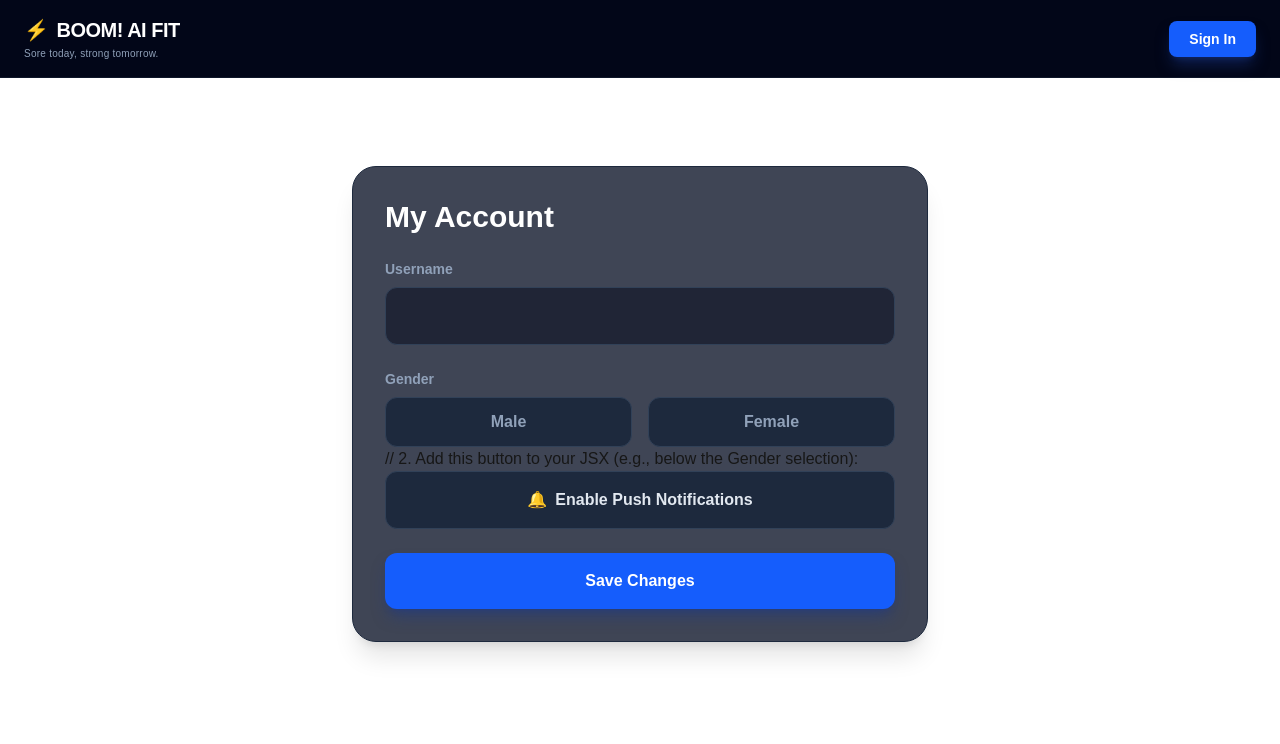
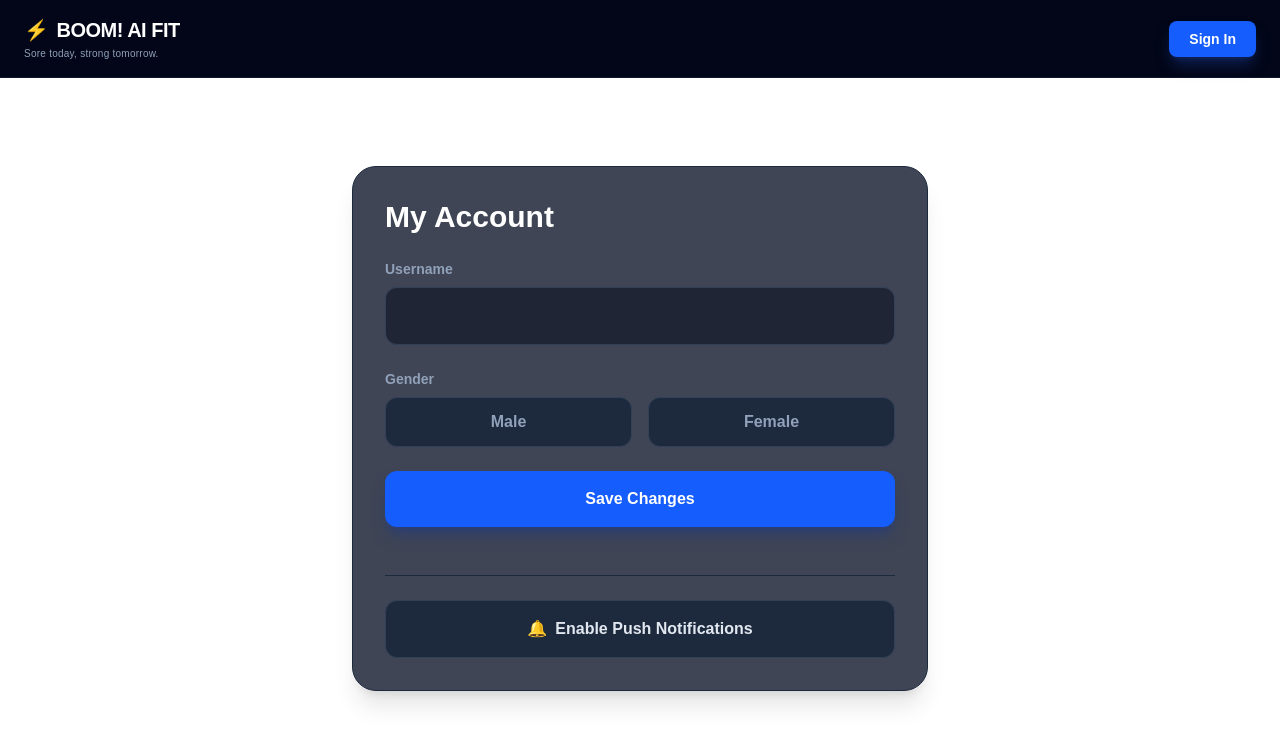
Before and after one commit to boomelm36-beep/ai-fitness-app, a Next.js app: page /account in a window 1280 px wide. Shown: the top 744 px of the page. Built offline with nearby package versions, Linux system fonts and the light colour scheme; no server answers.

Commit message:
fix account page

```diff
--- a/app/account/page.tsx
+++ b/app/account/page.tsx
@@ -43,7 +43,7 @@ export default function AccountPage() {
     setLoading(false);
   };
 
-  // 1. Add this helper function inside your AccountPage component
+  // Push Notification Helpers
   const urlBase64ToUint8Array = (base64String: string) => {
     const padding = '='.repeat((4 - base64String.length % 4) % 4);
     const base64 = (base64String + padding).replace(/-/g, '+').replace(/_/g, '/');
@@ -91,7 +91,7 @@ const subscribeToNotifications = async () => {
   };
 
   return (
-    <div className="max-w-xl mx-auto mt-10 animate-in fade-in duration-500">
+    <div className="max-w-xl mx-auto mt-10 animate-in fade-in duration-500 px-4 sm:px-0">
       <div className="bg-slate-900/80 p-8 rounded-3xl border border-slate-800 shadow-xl">
         <h1 className="text-3xl font-extrabold text-white mb-6">My Account</h1>
 
@@ -121,7 +121,18 @@ const subscribeToNotifications = async () => {
                 </button>
               ))}
             </div>
-            // 2. Add this button to your JSX (e.g., below the Gender selection):
+          </div>
+
+          <button
+            onClick={handleSave}
+            disabled={loading}
+            className="w-full bg-blue-600 text-white font-bold p-4 rounded-xl hover:bg-blue-500 transition shadow-lg shadow-blue-900/50 disabled:opacity-50"
+          >
+            {loading ? "Saving..." : "Save Changes"}
+          </button>
+
+          <hr className="border-slate-800 my-6" />
+
           <button
             onClick={subscribeToNotifications}
             type="button"
@@ -130,12 +141,6 @@ const subscribeToNotifications = async () => {
             <span>🔔</span> Enable Push Notifications
           </button>
         </div>
-
-
-          <button onClick={handleSave} disabled={loading} className="w-full bg-blue-600 text-white font-bold p-4 rounded-xl hover:bg-blue-500 transition shadow-lg shadow-blue-900/50">
-            {loading ? "Saving..." : "Save Changes"}
-          </button>
-        </div>
       </div>
     </div>
   );
```
Lines whose indentation alone changed are shown as unchanged.
